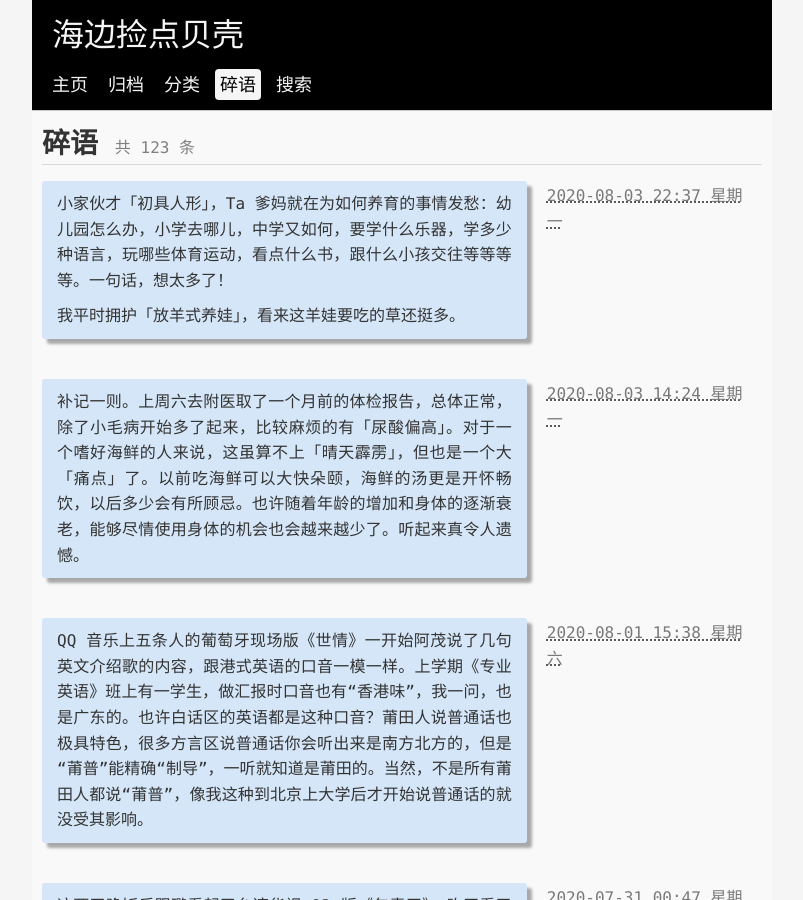
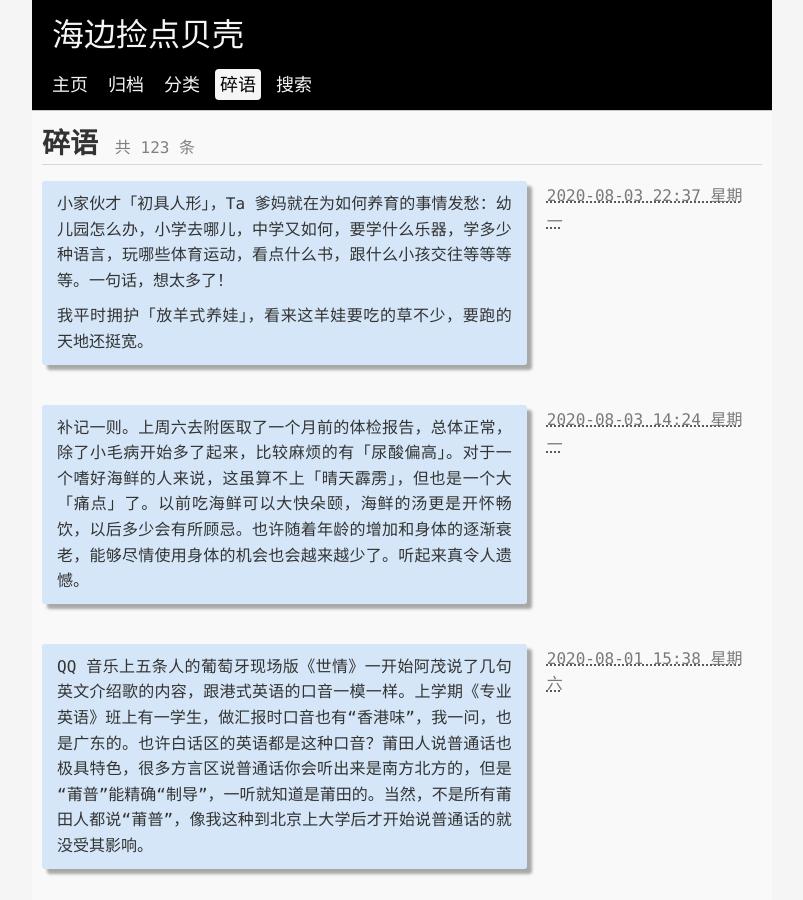
Before and after one commit to xienotes/xienotes.github.io, a Jekyll site: the page built from notes/index.html, in a window 1280 px wide and 900 px high. Shown: the whole window, without its empty margins (238-1041 px from the left). Built offline with Jekyll 4.4.1, drawn with Linux system fonts in a browser that asks for light colours; the list of posts is cut into pages by our own code.

Commit message:
Update 2020-08-03-52620.md

```diff
--- a/_posts/2020-08-03-52620.md
+++ b/_posts/2020-08-03-52620.md
@@ -9,4 +9,4 @@
 ---
 小家伙才「初具人形」，Ta 爹妈就在为如何养育的事情发愁：幼儿园怎么办，小学去哪儿，中学又如何，要学什么乐器，学多少种语言，玩哪些体育运动，看点什么书，跟什么小孩交往等等等等。一句话，想太多了！
 
-我平时拥护「放羊式养娃」，看来这羊娃要吃的草还挺多。
+我平时拥护「放羊式养娃」，看来这羊娃要吃的草不少，要跑的天地还挺宽。
```
